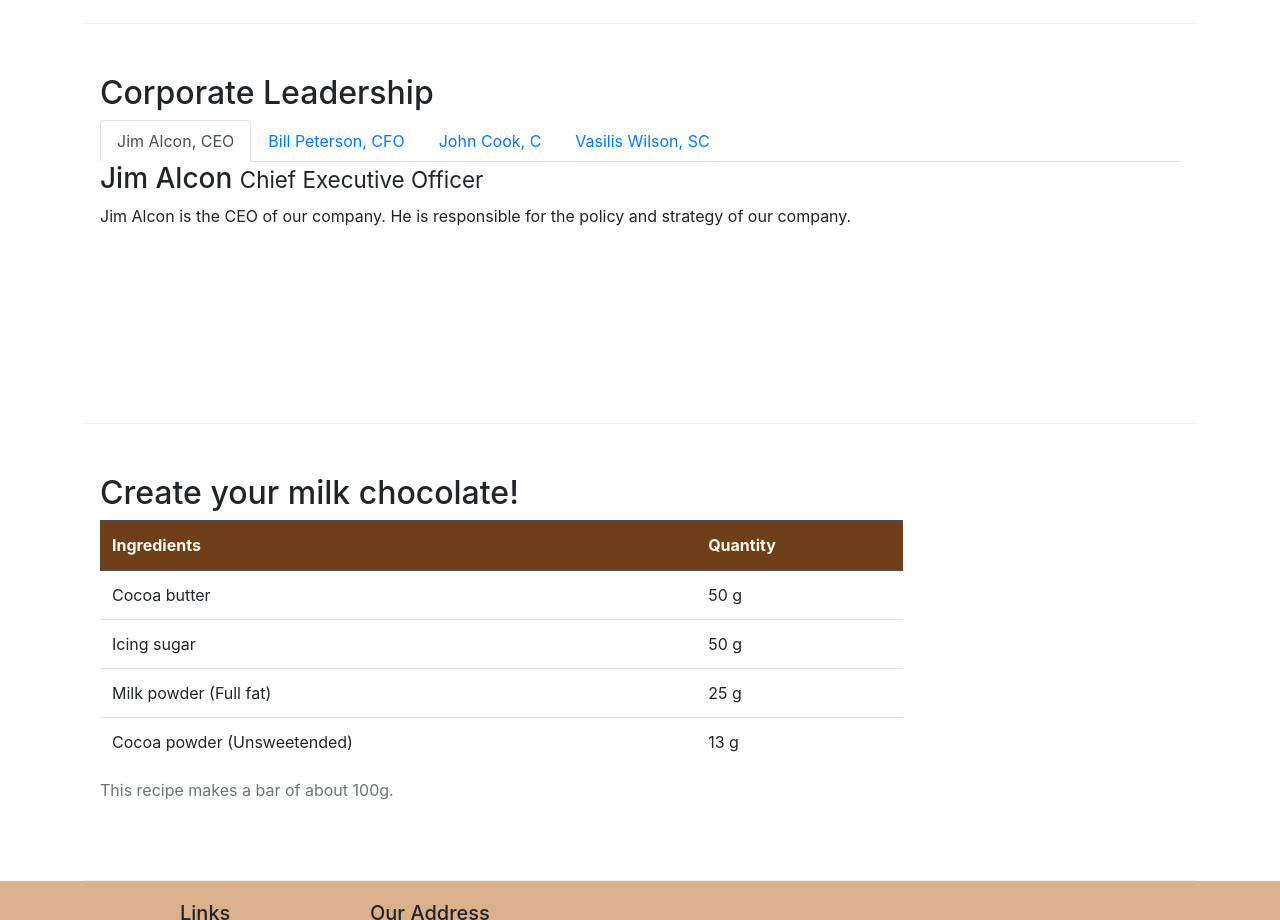
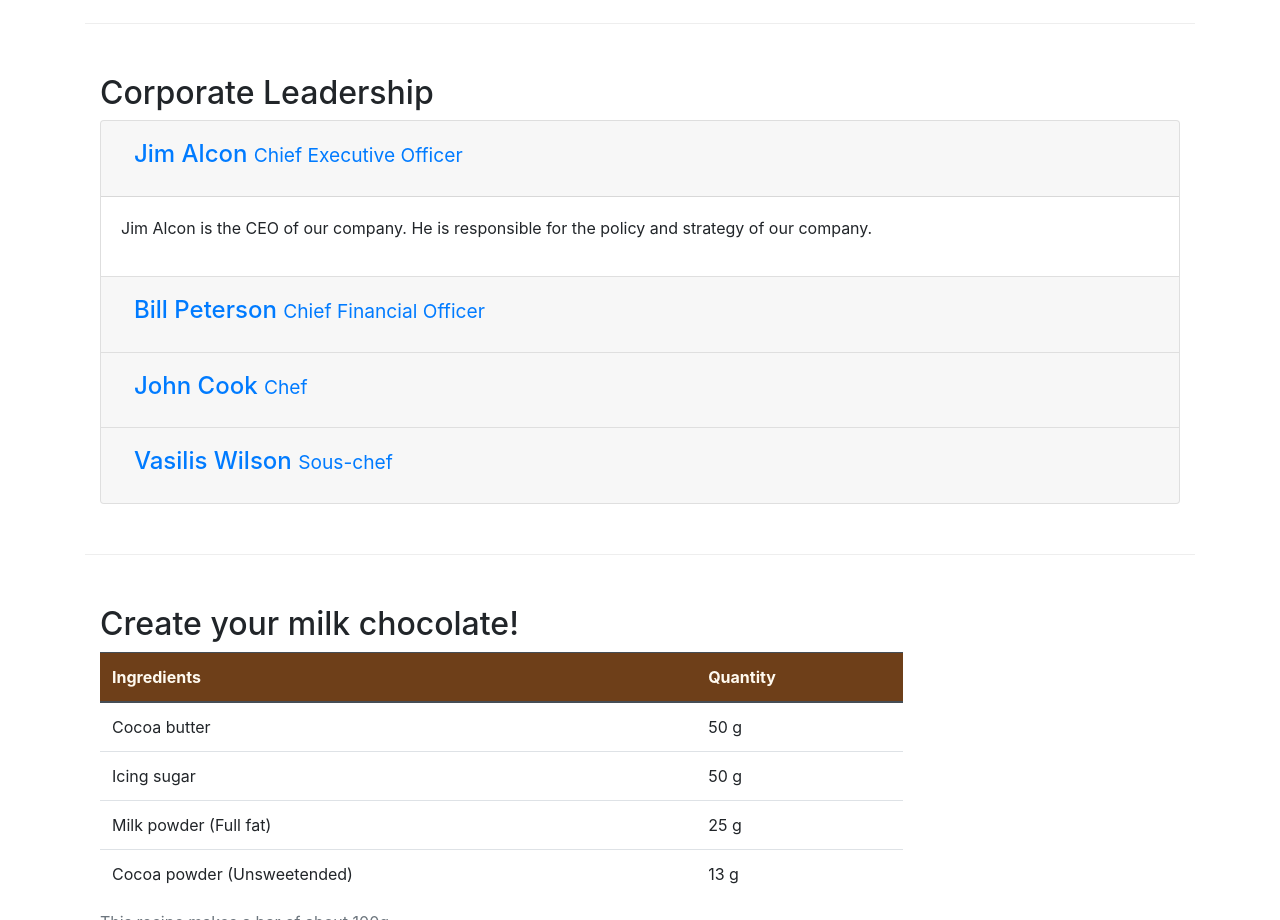
Before and after one commit to pantfil/leChocolat, a website: page aboutus.html in a window 1280 px wide. Shown: the part 820-1740 px from the top of the page. Drawn offline with nearby package versions, Linux system fonts and the light colour scheme.

Commit message:
Accordion

```diff
--- a/aboutus.html
+++ b/aboutus.html
@@ -93,7 +93,7 @@
         <div class="row row-content">
             <div class="col-12">
                 <h2>Corporate Leadership</h2>
-                <ul class="nav nav-tabs">
+                <!-- <ul class="nav nav-tabs">
 
                         <li class="nav-item">
                         <a class="nav-link active" href="#tab1"
@@ -112,22 +112,58 @@
                           data-toggle="tab"> Vasilis Wilson, SC</a>
                       </li>
 
-                </ul>
-            <div class="tab-content">
-                <div role="tabpanel" class="tab-pane fade show active" id="tab1"><h3>Jim Alcon <small>Chief Executive Officer </small></h3>
-                    <p class="d-none d-sm-block">Jim Alcon is the CEO of our company. He is responsible for the policy and strategy of our company. </p>
+                </ul> -->
+
+                <div class="accordion" id="accordion">
+                    <div class="card">
+                        <div class="card-header" id="headingOne">
+                                <button class="btn btn-link" data-toggle="collapse" data-target="#collapseOne" aria-expanded="true" aria-controls="collapseOne">
+                                    <h4>Jim Alcon <small>Chief Executive Officer </small></h4>
+                              </button>
+                         </div>
+                        <div id="collapseOne" class="collapse show" aria-labelledby="headingOne" data-parent="#accordion">
+                            <div class="card-body">
+                                <p >Jim Alcon is the CEO of our company. He is responsible for the policy and strategy of our company. </p>
+                            </div>
+                        </div>
+                    </div>
+                    <div class="card">
+                        <div class="card-header" id="headingTwo">
+                            <button class="btn btn-link collapsed" data-toggle="collapse" data-target="#collapseTwo" aria-expanded="false" aria-controls="collapseTwo">
+                                <h4>Bill Peterson  <small>Chief Financial Officer </small></h4>
+                            </button>
+                        </div>
+                        <div id="collapseTwo" class="collapse" aria-labelledby="headingTwo" data-parent="#accordion">
+                            <div class="card-body">
+                                <p >Bill Peterson is the CFO of our company. He is responsible for all the financial decisions of our company. </p>
+                            </div>
+                        </div>
+                    </div>
+                    <div class="card">
+                        <div class="card-header" id="headingThree">
+                            <button class="btn btn-link collapsed" data-toggle="collapse" data-target="#collapseThree" aria-expanded="false" aria-controls="collapseThree">
+                                <h4>John Cook <small>Chef</small></h4>
+                            </button>
+                        </div>
+                        <div id="collapseThree" class="collapse" aria-labelledby="headingThree" data-parent="#accordion">
+                            <div class="card-body">
+                                <p >Our Chef, John Cook has specialized in the production of chocolates and he has created the receipts for our chocolates. </p>
+                            </div>
+                        </div>
+                    </div>
+                    <div class="card">
+                        <div class="card-header" id="headingFour">
+                            <button class="btn btn-link collapsed" data-toggle="collapse" data-target="#collapseFour" aria-expanded="false" aria-controls="collapseFour">
+                                <h4>Vasilis Wilson  <small>Sous-chef </small></h4>
+                            </button>
+                        </div>
+                        <div id="collapseFour" class="collapse" aria-labelledby="headingFour" data-parent="#accordion">
+                            <div class="card-body">
+                                <p >Vasilis Wilson is well informed of all the current trends in pastry and contributes his innovative ideas in our products. </p>
+                            </div>
+                        </div>
+                    </div>
                 </div>
-                <div role="tabpanel" class="tab-pane fade" id="tab2"> <h3>Bill Peterson  <small>Chief Financial Officer </small></h3>
-                    <p class="d-none d-sm-block">Bill Peterson is the CFO of our company. He is responsible for all the financial decisions of our company. </p>
-                </div>
-                <div role="tabpanel" class="tab-pane fade" id="tab3"> <h3>John Cook <small>Chef</small></h3>
-                    <p class="d-none d-sm-block">Our Chef, John Cook has specialized in the production of chocolates and he has created the receipts for our chocolates. </p>
-                </div>
-
-                <div role="tabpanel" class="tab-pane fade" id="tab4"><h3>Vasilis Wilson  <small>Sous-chef </small></h3>
-                <p class="d-none d-sm-block">Vasilis Wilson is well informed of all the current trends in pastry and contributes his innovative ideas in our products. </p>
-            </div>
-            </div>
             </div>
        </div>
         <div class="row row-content">
```
